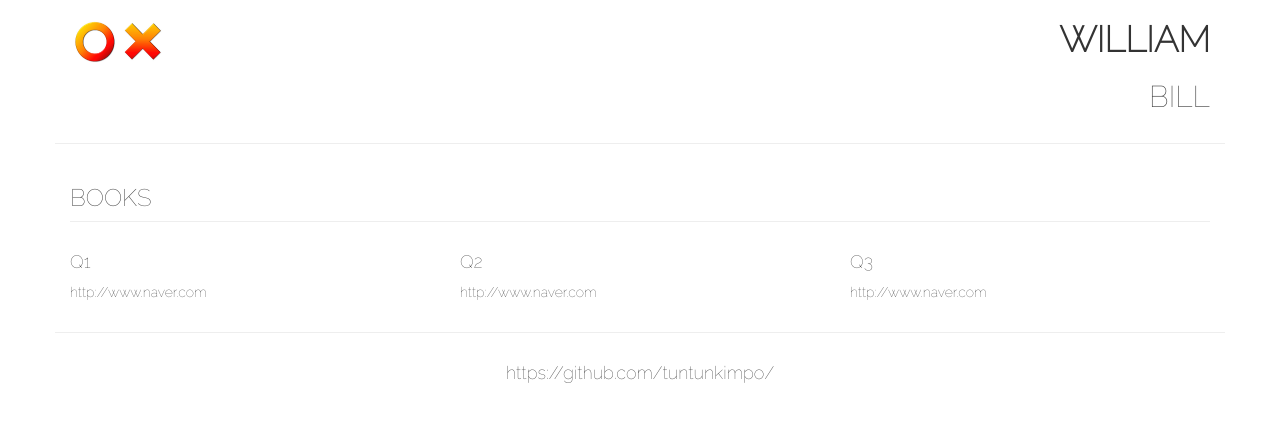
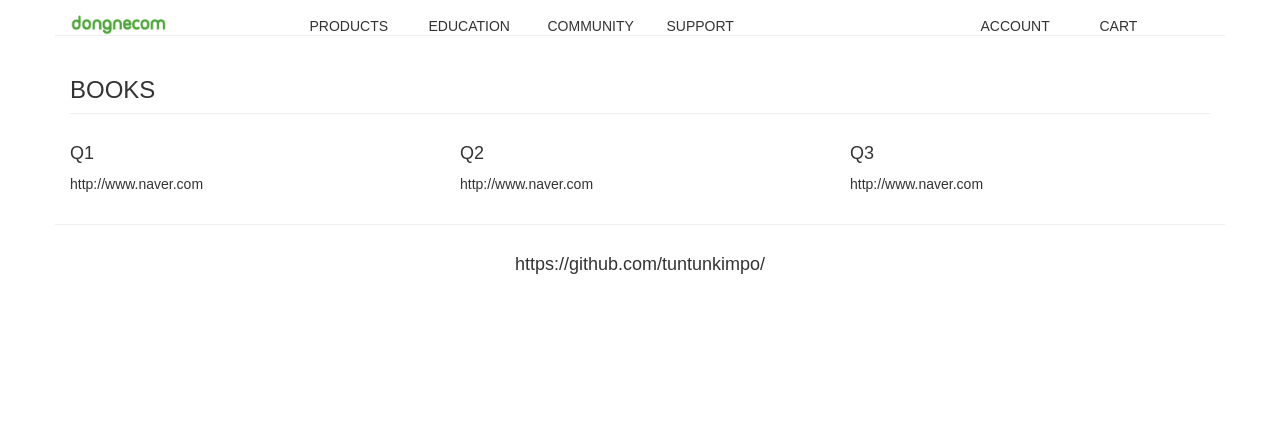
Before and after one commit to kindfamily/2018, a PHP site: page / in a window 1280 px wide. Shown: the top 422 px of the page. Run offline with PHP 8.4, Linux system fonts and the light colour scheme; some libraries are stand-ins or nearby versions.

Commit message:
풀사이즈 제작중 - 네비 사이즈 완성 hr에 그림자 주는 단계, 전체 사이즈에 꽉 맞게 하는 과정

```diff
--- a/project1-dongnacom/css/style.css
+++ b/project1-dongnacom/css/style.css
@@ -15,6 +15,33 @@
     margin-top: 0;
 }
 
+.navbar {
+    border: 1px solid black;
+
+
+    padding-left: 5% !important;
+    padding-right: 5% !important;
+    margin-top: 15px !important;
+    margin-bottom: -30px !important;
+
+
+
+    /* text-align: center; */
+
+    overflow: hidden-x;
+    /* background-color: #333; */
+    position: fixed;
+    top: 0;
+    width: 100%;
+    -webkit-font-smoothing: antialiased;
+  }
+
+div{
+    /* border: 1px solid black; */
+}
+
+
+
 /* 브라우저 사이즈가 991 이하가 되면 */
 @media only screen and (max-width: 991px) {
     .supertitle{
--- a/project1-dongnacom/index.html
+++ b/project1-dongnacom/index.html
@@ -6,7 +6,7 @@
        <meta name="viewport" content="width=device-width, initial-scale=1">
        <title>randomQ</title>
        <!-- google web font-->
-       <link href="https://fonts.googleapis.com/css?family=Raleway:100" rel="stylesheet">
+       <!-- <link href="https://fonts.googleapis.com/css?family=Raleway:100" rel="stylesheet"> -->
        <!-- 작은요소 사용자화       -->
        <link rel="stylesheet" href="css/style.css">
        <!-- Latest compiled and minified CSS -->
@@ -14,13 +14,25 @@
    </head>
    <body>
       <div class="container">
-           <div class="row">
-               <div id="logo" class="col-md-6"></div>
-               <div id="header" class="col-md-6 text-right"></div>
-           </div>
-       <div class="row">
-           <hr>
-       </div>
+          <!-- style="box-shadow: 2px 2px 5px gray !important; width:100%;" -->
+        <div class="row" >
+            <div id="logo" class="col-md-2" style="text-align: center;"></div>
+            <div id="" class="col-md-1 navbar">PRODUCTS</div>
+            <div id="" class="col-md-1 navbar">EDUCATION</div>
+            <div id="" class="col-md-1 navbar">COMMUNITY</div>
+            <div id="" class="col-md-1 navbar">SUPPORT</div>
+
+            <div id="" class="col-md-2 navbar"></div>
+
+            <div id="" class="col-md-1 navbar">ACCOUNT</div>
+            <div id="" class="col-md-1 navbar">CART</div>
+
+            <!-- <div id="header" class="col-md-2 text-right"></div> -->
+        </div>
+
+        <div class="row">
+            <hr class="hr">
+        </div>
         <div class="row">
            <div class="col-md-12">
                <img src="http://via.placeholder.com/1820x400" class="img-responsive placeholdimg" alt="">
--- a/project1-dongnacom/js/app.js
+++ b/project1-dongnacom/js/app.js
@@ -34,7 +34,7 @@
     var user = {
         "name": "william",
         "subName": "bill",
-        "logPic": "image/Logo.jpg",
+        "logPic": "image/dongnecomlogo.png",
         "headerImg": "http://via.placeholder.com/1820x400",
         "contact": {
             "mobile": "01049055202",
@@ -49,8 +49,8 @@
 
 var projects = {};
 projects.headerfooter = function(){
-        var HTMLheaderName = '<h1 id="name" class="supertitle text-uppercase"><strong>%data%</strong></h1>';
-        var HTMLheaderSubName = '<h2 id="subname" class="supertitle text-uppercase">%data%</h2>';
+        // var HTMLheaderName = '<h2 id="name" class="supertitle text-uppercase"><strong>%data%</strong></h2>';
+        // var HTMLheaderSubName = '<h3 id="subname" class="supertitle text-uppercase">%data%</h3>';
         var HTMLheaderLogo = '<img src="%data%" class="img-responsive logo" alt="logo image">';
         var HTMLheaderImg = '<img src="%data%" class="img-responsive placeholdimg" alt="header image">';
 
@@ -58,15 +58,15 @@ projects.headerfooter = function(){
 
 
         // var forMattedName = HTMLheaderName.replace("%data%", edu.school[0].name);
-        var forMattedName = HTMLheaderName.replace("%data%", user.name);
-        var forMattedSubName = HTMLheaderSubName.replace("%data%", user.subName);
+        // var forMattedName = HTMLheaderName.replace("%data%", user.name);
+        // var forMattedSubName = HTMLheaderSubName.replace("%data%", user.subName);
         var forMattedLogo = HTMLheaderLogo.replace("%data%", user.logPic);
         var forMattedHeaderImg = HTMLheaderImg.replace("%data%", user.headerImg);
 
         var forMattedGithub = HTMLgithub.replace("%data%", user.contact.github);
 
-        $('#header').append(forMattedName);
-        $('#header').append(forMattedSubName);
+        // $('#header').append(forMattedName);
+        // $('#header').append(forMattedSubName);
         $('#logo').append(forMattedLogo);
         $('#headerimg').append(forMattedHeaderImg);
 
```
Also changed, not shown: other parts of project1-dongnacom/index.html (+0 -58 lines), project1-dongnacom/image/dongnecomlogo.png (added).
